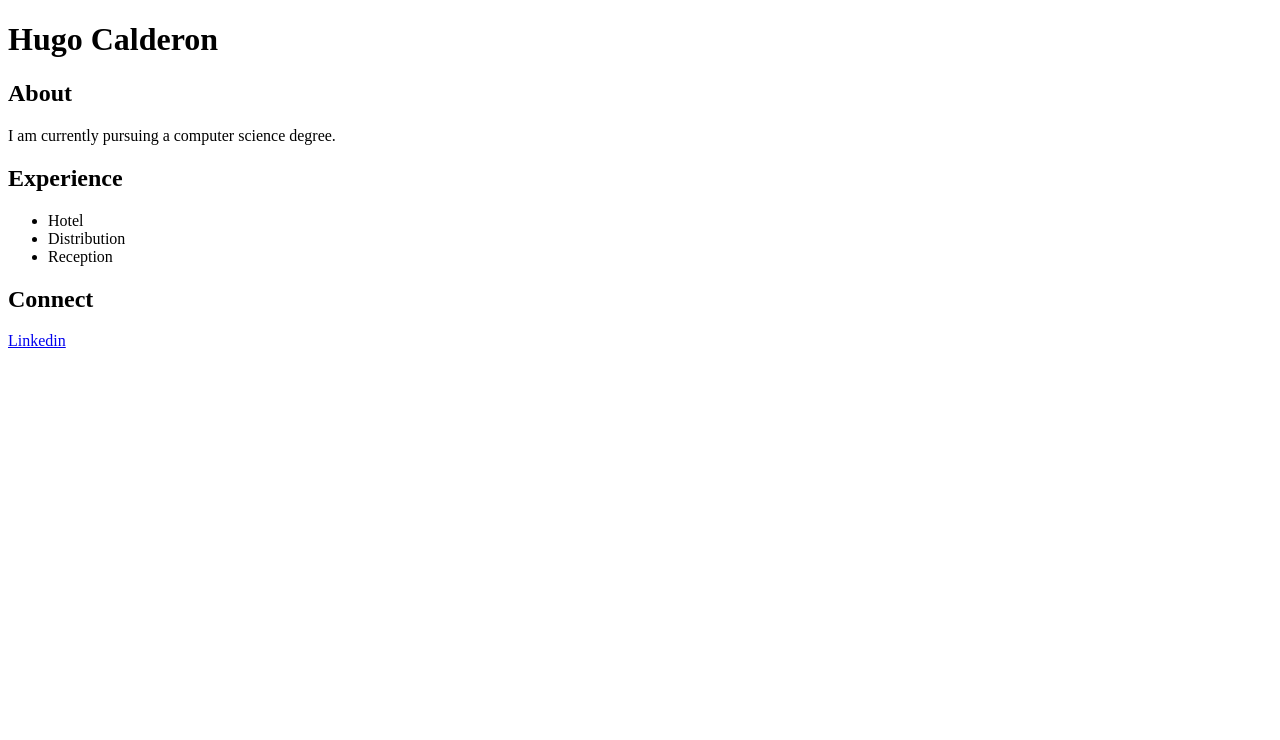
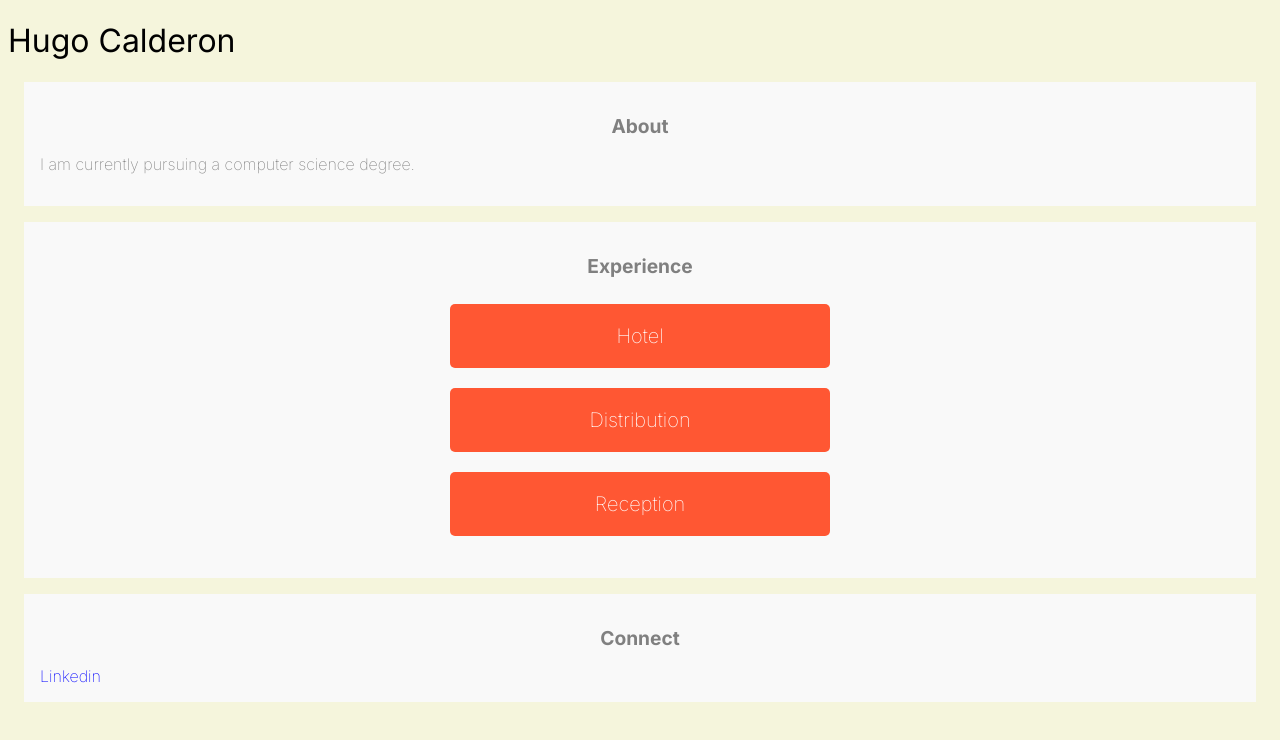
Before and after one commit to hcd00/hugo-calderon-lo, a plain HTML site: page index.html in a window 1280 px wide. Drawn offline with Linux system fonts and the light colour scheme.

Commit message:
styling added

```diff
--- /dev/null
+++ b/css/index.css
@@ -0,0 +1,46 @@
+body {
+    background-color: beige;
+    color: grey;
+    font-family: "Inter", sans-serif;
+    font-optical-sizing: auto;
+    font-weight: 150;
+    font-style: normal;
+}
+
+h1 {
+    font-weight: bolder;
+    color: black;
+}
+h2 {
+    font-size: larger;
+    text-align: center;
+}
+
+ul {
+    list-style: none;
+    padding: 0;
+    display: flex;
+    flex-direction: column;
+    align-items: center;
+}
+li {
+    background-color: #FF5733;
+    color: white;
+    padding: 1em 2em;
+    margin: 0.5em 0;
+    border-radius: 5px;
+    width: 100%;
+    max-width: 300px;
+    text-align: center;
+    font-size: 1.25rem;
+}
+section{
+    padding: 1em;
+    margin: 1em;
+    background-color: #f9f9f9;
+}
+
+a {
+    color:blue;
+    text-decoration: dashed;
+}
--- a/index.html
+++ b/index.html
@@ -4,7 +4,15 @@
 <head>
     <meta charset="UTF-8">
     <meta name="viewport" content="width=device-width, initial-scale=1.0">
-    <title>Document</title>
+
+    <meta name="description" content="HTML, CSS, JavaScript">
+    <link rel="stylesheet" href="css/index.css">
+    <title>My webpage</title>
+    <link rel="preconnect" href="https://fonts.googleapis.com">
+    <link rel="preconnect" href="https://fonts.gstatic.com" crossorigin>
+    <link
+        href="https://fonts.googleapis.com/css2?family=Inter:ital,opsz,wght@0,14..32,100..900;1,14..32,100..900&display=swap"
+        rel="stylesheet">
 </head>
 
 <body>
@@ -13,6 +21,7 @@
         <h2>About</h2>
         <p>I am currently pursuing a computer science degree.</p>
     </section>
+
     <section id="Experience">
         <h2>Experience</h2>
         <ul>
@@ -21,6 +30,7 @@
             <li>Reception</li>
         </ul>
     </section>
+
     <section id="Connect">
         <h2>Connect</h2>
         <a href="https://www.linkedin.com/in/h-cdelgado/">Linkedin</a>
```
